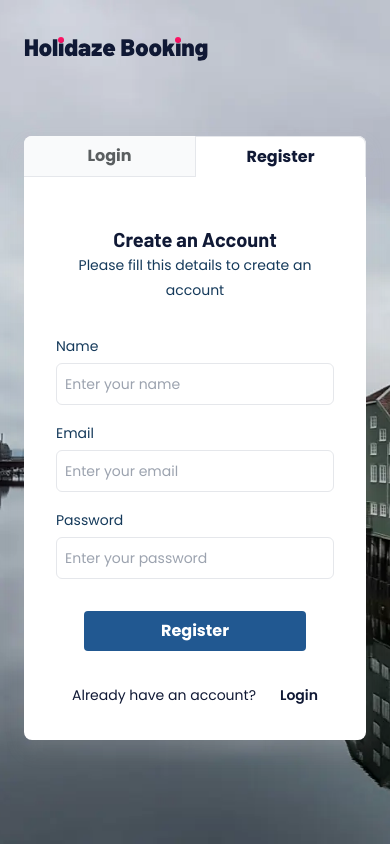
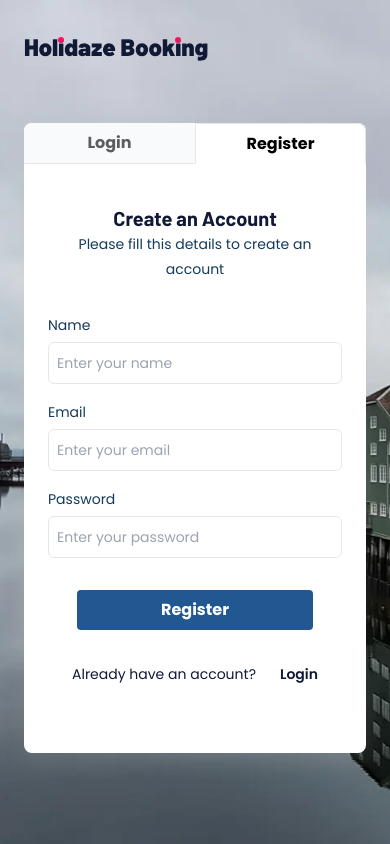
Before and after one commit to FP22FD/holidaze-booking, a React (Vite) app: page /auth/register in a window 390 px wide. Built offline with nearby package versions, Linux system fonts and the light colour scheme; no server answers.

Commit message:
refactor: optimize AuthPage with link redirects and responsive breakpoints

```diff
--- a/src/pages/auth/AuthPage.tsx
+++ b/src/pages/auth/AuthPage.tsx
@@ -1,52 +1,59 @@
-import { useEffect, useState } from 'react';
+import { Link, useLocation, useNavigate } from 'react-router-dom';
 import LoginForm from './components/LoginForm';
 import RegisterForm from './components/RegisterForm';
-import { Link, useLocation, useNavigate } from 'react-router-dom';
+import AdminRegisterForm from './components/ManagerRegisterForm';
 import logo from '/src/assets/images/logo.svg';
 
 export default function AuthPage() {
   const navigate = useNavigate();
   const location = useLocation();
-  const isLogin = location.pathname === '/auth/login';
 
-  const [isLoginTab, setIsLoginTab] = useState(isLogin);
-
-  useEffect(() => {
-    if (isLogin) {
-      setIsLoginTab(true);
-    } else {
-      setIsLoginTab(false);
-    }
-  }, [isLogin]);
+  const isLoginTab = location.pathname === '/auth/login';
+  const isAdminRegister = location.pathname.startsWith('/auth/register/admin');
 
   const handleTabClick = (isLoginTab: boolean) => {
-    setIsLoginTab(isLoginTab);
     navigate(isLoginTab ? '/auth/login' : '/auth/register');
   };
 
+  const tabClasses = (active: boolean) =>
+    active
+      ? 'border border-b-0 border-neutral-default text-primary-dark'
+      : 'bg-neutral-lighter border border-neutral-default border-x-0 border-t-0 text-typography-primary-grey';
+
   return (
     <div className="bg-auth-background bg-cover bg-center min-h-screen flex items-center justify-center p-6 sm:p-12 lg:pt-16">
-      <Link to={'/'}>
+      <Link to="/">
         <img src={logo} alt="Logo" className="absolute top-8 w-auto sm:top-12 sm:left-12" />
       </Link>
 
-      <div className="bg-neutral-white shadow-custom rounded-lg w-full max-w-md flex flex-col mt-8">
+      <div
+        className={`bg-neutral-white shadow-custom flex flex-col ${
+          isAdminRegister ? 'mt-16 max-w-4xl' : 'mt-8 rounded-lg min-h-[630px] w-full max-w-md md:max-w-lg'
+        }`}
+      >
+        {!isAdminRegister && (
           <div className="flex">
             <button
               onClick={() => handleTabClick(true)}
-            className={`w-1/2 py-2 text-center font-bold rounded-tl-lg ${isLoginTab ? ' border border-b-0 border-neutral-default text-primary-dark' : ' bg-neutral-lighter border border-neutral-default border-x-0 border-t-0 text-typography-primary-grey rounded-tl-lg'}`}
+              aria-selected={isLoginTab}
+              aria-controls="login-tab"
+              className={`w-1/2 py-2 text-center font-bold rounded-tl-lg ${tabClasses(isLoginTab)}`}
             >
               Login
             </button>
             <button
               onClick={() => handleTabClick(false)}
-            className={`w-1/2 py-2 text-center font-bold rounded-tr-lg ${!isLoginTab ? 'border border-b-0 border-neutral-default text-primary-dark-blue' : 'text-typography-primary-grey border border-x-0 border-t-0 bg-neutral-lighter'}`}
+              aria-selected={!isLoginTab}
+              aria-controls="register-tab"
+              className={`w-1/2 py-2 text-center font-bold rounded-tr-lg ${tabClasses(!isLoginTab)}`}
             >
               Register
             </button>
           </div>
-        <div className="p-2 justify-center items-center min-h-[545px] lg:min-h-[576px]">
-          {isLoginTab ? <LoginForm /> : <RegisterForm />}
+        )}
+
+        <div className="justify-center items-center">
+          {isAdminRegister ? <AdminRegisterForm /> : isLoginTab ? <LoginForm /> : <RegisterForm />}
         </div>
       </div>
     </div>
```
Lines whose indentation alone changed are shown as unchanged.
